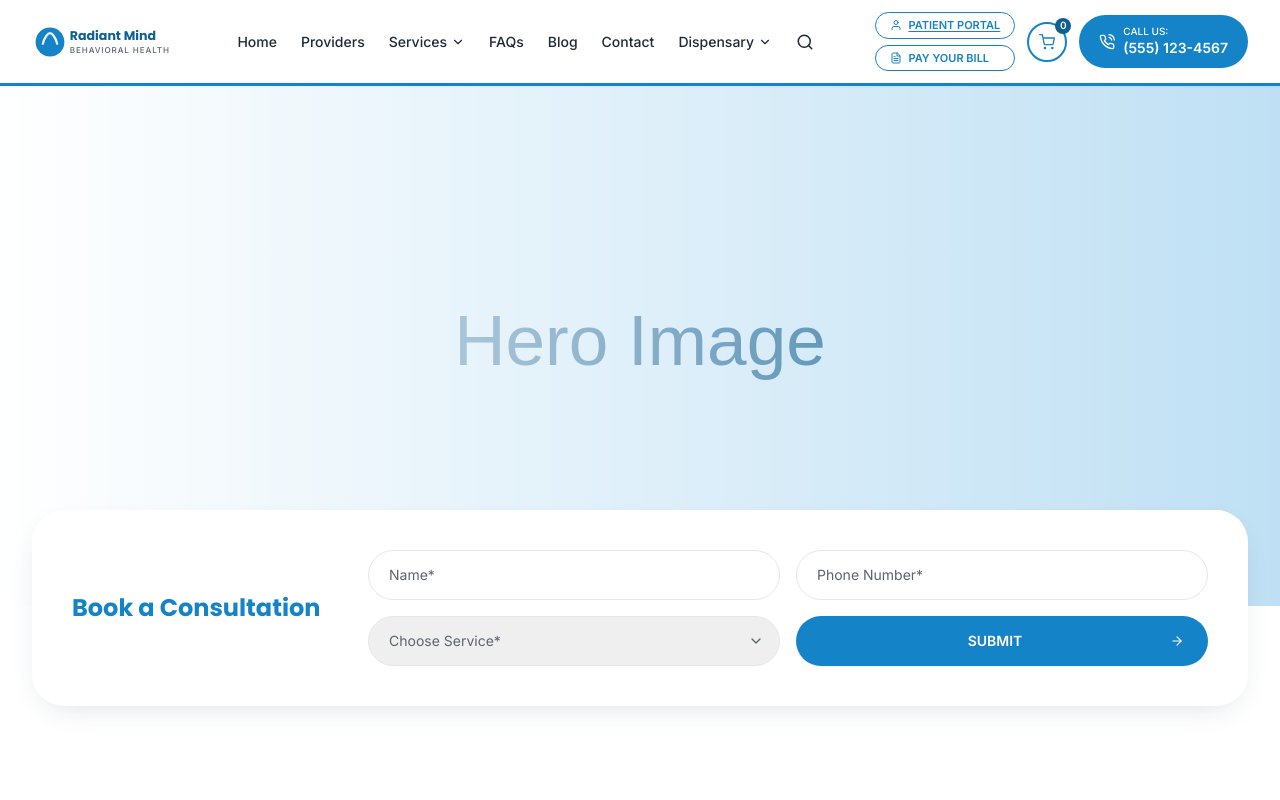
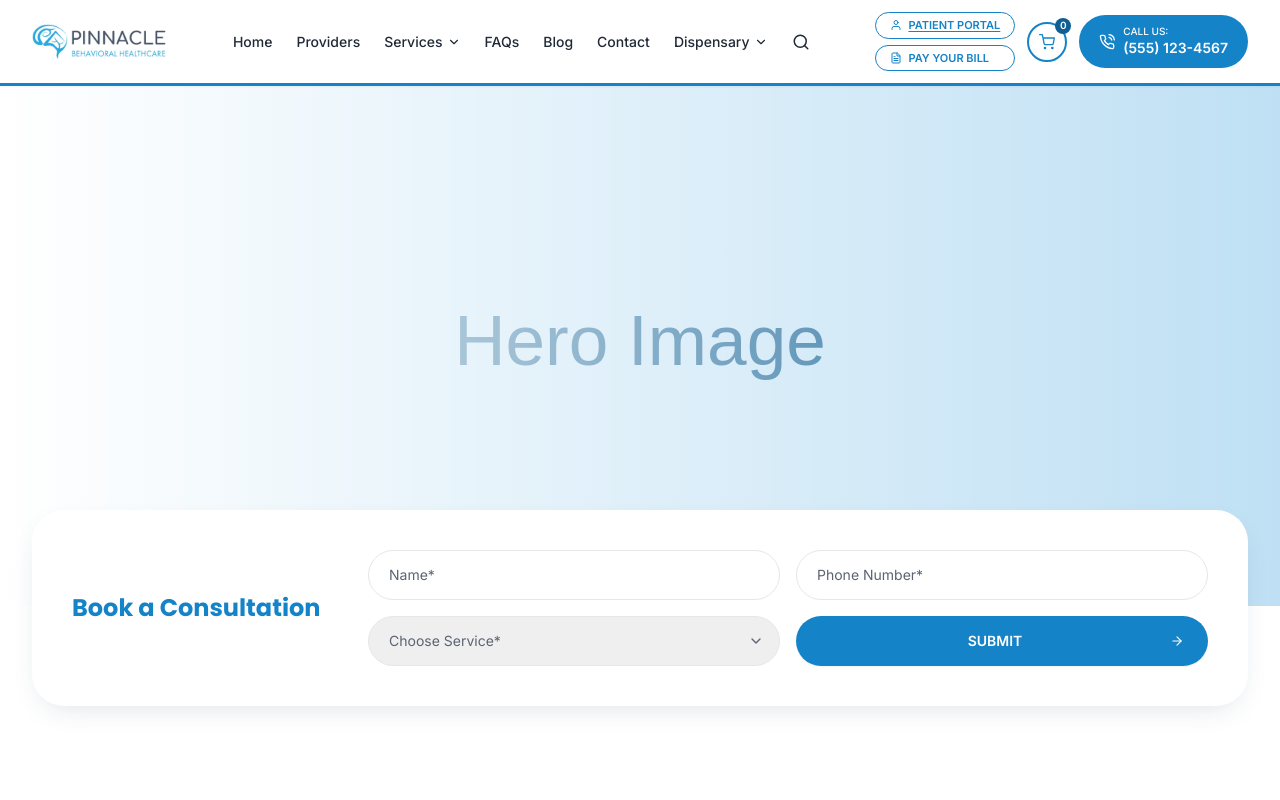
Before and after one commit to Rightokon3/my-react-app, a React (Vite) app: page / in a window 1280 px wide. Shown: the top 800 px of the page. Built offline with nearby package versions, Linux system fonts and the light colour scheme.

Commit message:
adding images

```diff
--- a/index.html
+++ b/index.html
@@ -3,6 +3,7 @@
   <head>
     <meta charset="UTF-8" />
     <meta name="viewport" content="width=device-width, initial-scale=1.0" />
+    <link rel="icon" type="image/png" href="/src/assets/Pinnacle_Logo.webp" />
     <link rel="preconnect" href="https://fonts.googleapis.com" />
     <link rel="preconnect" href="https://fonts.gstatic.com" crossorigin />
     <link
--- a/src/assets/logos/logo-placeholder.tsx
+++ b/src/assets/logos/logo-placeholder.tsx
@@ -1,4 +1,5 @@
 import type { JSX } from "react";
+import  logo from "../../assets/Pinnacle_Logo.webp";
 
 interface LogoPlaceholderProps {
   className?: string;
@@ -7,16 +8,11 @@ interface LogoPlaceholderProps {
 /** Simple inline SVG logo mark — replace with your real brand mark later. */
 function LogoPlaceholder({ className = "h-9 w-auto" }: LogoPlaceholderProps): JSX.Element {
   return (
-    <svg viewBox="0 0 160 40" className={className} role="img" aria-label="Radiant Mind Behavioral Health logo">
-      <circle cx="20" cy="20" r="16" fill="#1583C7" />
-      <path d="M12 22c2-8 6-12 8-12s6 4 8 12" stroke="#EAF5FC" strokeWidth="2.5" fill="none" strokeLinecap="round" />
-      <text x="42" y="18" fontFamily="Poppins, sans-serif" fontWeight="700" fontSize="14" fill="#0E5F94">
-        Radiant Mind
-      </text>
-      <text x="42" y="32" fontFamily="Inter, sans-serif" fontWeight="500" fontSize="9" fill="#5B6472" letterSpacing="1">
-        BEHAVIORAL HEALTH
-      </text>
-    </svg>
+     <img
+      src={logo}
+      alt="Radiant Mind Behavioral Health"
+      className={className}
+    />
   );
 }
 
```
Also changed, not shown: src/assets/Group-1177-1.webp (added), src/assets/Pinnacle_Logo.webp (added).
